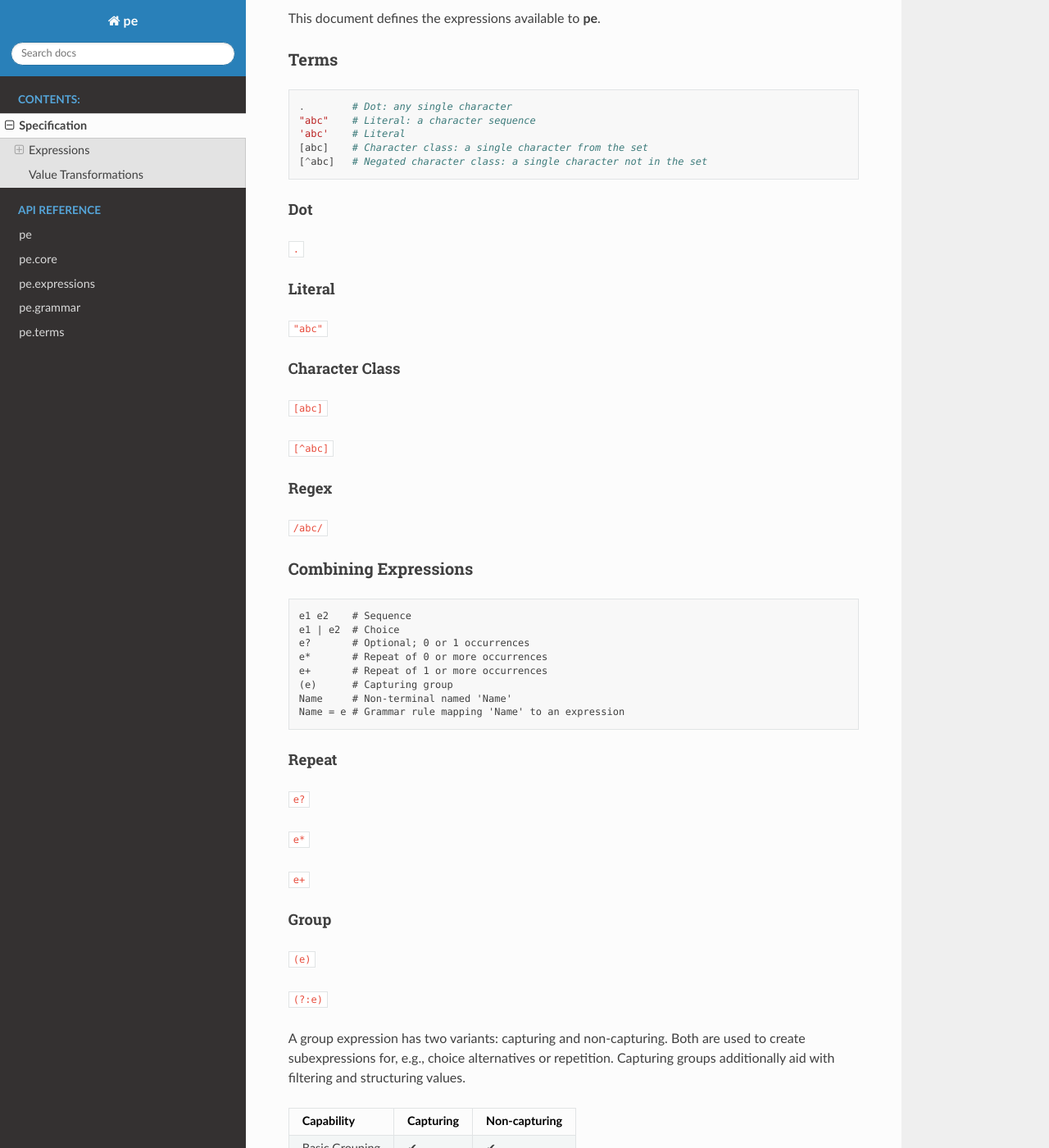
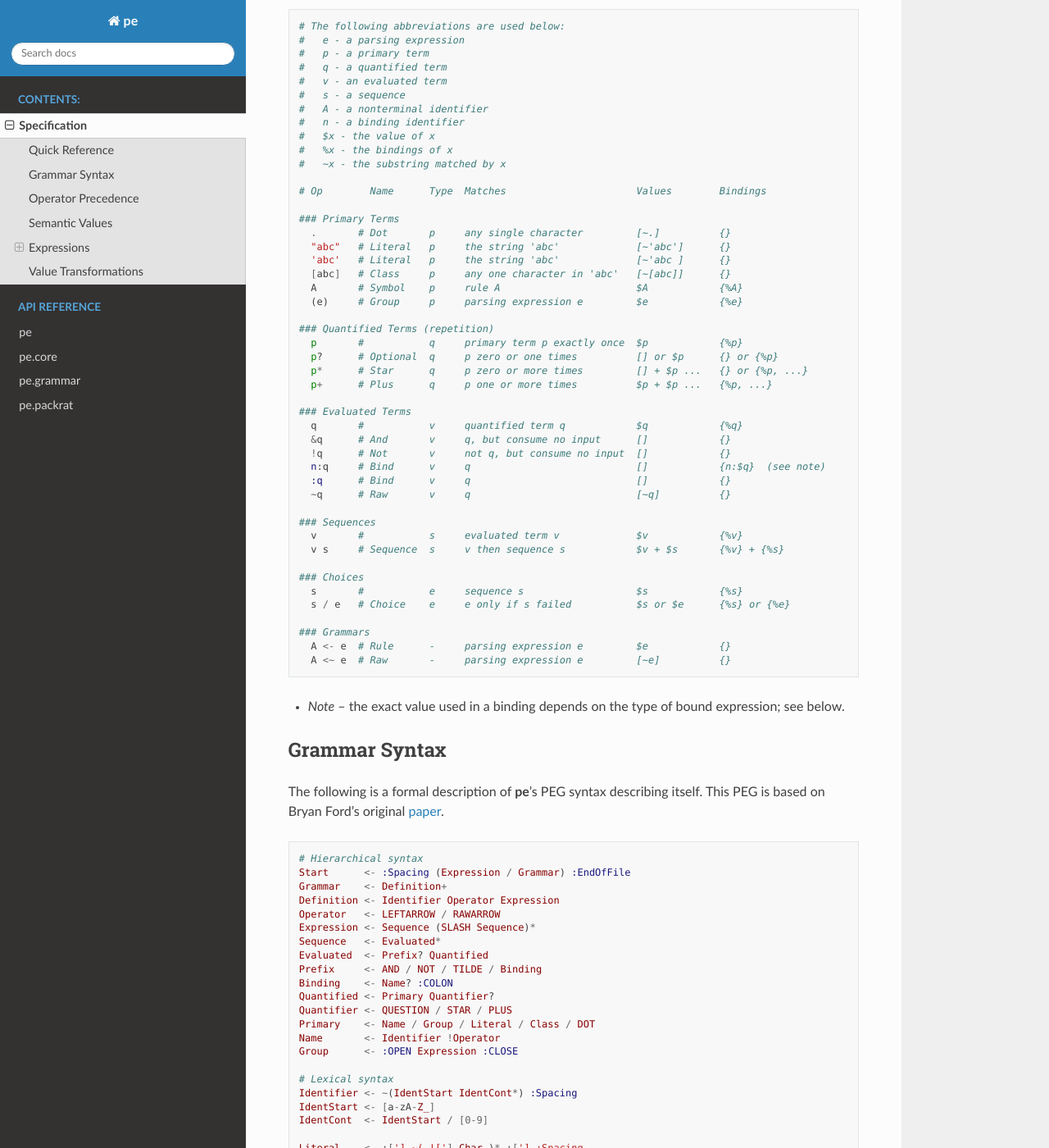
Before and after one commit to goodmami/pe, a Sphinx documentation site: the page built from docs/specification.rst, in a window 1280 px wide and 1400 px high, scrolled down 205 px. Shown: the whole window at 82% size. Built offline with Sphinx 7.4.7 and the Read the Docs theme 2.0.0, drawn with Linux system fonts in a browser that asks for light colours; some of the changed text lies outside the part shown.

Commit message:
More updates

```diff
--- a/docs/index.rst
+++ b/docs/index.rst
@@ -18,9 +18,8 @@ Welcome to pe's documentation!
 
    api/pe
    api/pe.core
-   api/pe.expressions
    api/pe.grammar
-   api/pe.terms
+   api/pe.packrat
 
 
 Indices and tables
--- a/docs/specification.rst
+++ b/docs/specification.rst
@@ -2,124 +2,255 @@
 =============
 Specification
 =============
+
+
+Quick Reference
+===============
+
+.. code:: ruby
+
+   # The following abbreviations are used below:
+   #   e - a parsing expression
+   #   p - a primary term
+   #   q - a quantified term
+   #   v - an evaluated term
+   #   s - a sequence
+   #   A - a nonterminal identifier
+   #   n - a binding identifier
+   #   $x - the value of x
+   #   %x - the bindings of x
+   #   ~x - the substring matched by x
+
+   # Op        Name      Type  Matches                      Values        Bindings
+
+   ### Primary Terms
+     .       # Dot       p     any single character         [~.]          {}
+     "abc"   # Literal   p     the string 'abc'             [~'abc']      {}
+     'abc'   # Literal   p     the string 'abc'             [~'abc ]      {}
+     [abc]   # Class     p     any one character in 'abc'   [~[abc]]      {}
+     A       # Symbol    p     rule A                       $A            {%A}
+     (e)     # Group     p     parsing expression e         $e            {%e}
+
+   ### Quantified Terms (repetition)
+     p       #           q     primary term p exactly once  $p            {%p}
+     p?      # Optional  q     p zero or one times          [] or $p      {} or {%p}
+     p*      # Star      q     p zero or more times         [] + $p ...   {} or {%p, ...}
+     p+      # Plus      q     p one or more times          $p + $p ...   {%p, ...}
+
+   ### Evaluated Terms
+     q       #           v     quantified term q            $q            {%q}
+     &q      # And       v     q, but consume no input      []            {}
+     !q      # Not       v     not q, but consume no input  []            {}
+     n:q     # Bind      v     q                            []            {n:$q}  (see note)
+     :q      # Bind      v     q                            []            {}
+     ~q      # Raw       v     q                            [~q]          {}
+
+   ### Sequences
+     v       #           s     evaluated term v             $v            {%v}
+     v s     # Sequence  s     v then sequence s            $v + $s       {%v} + {%s}
+
+   ### Choices
+     s       #           e     sequence s                   $s            {%s}
+     s / e   # Choice    e     e only if s failed           $s or $e      {%s} or {%e}
+
+   ### Grammars
+     A <- e  # Rule      -     parsing expression e         $e            {}
+     A <~ e  # Raw       -     parsing expression e         [~e]          {}
+
+* *Note* -- the exact value used in a binding depends on the type of bound
+  expression; see below.
+
+Grammar Syntax
+==============
+
+The following is a formal description of **pe**'s PEG syntax describing
+itself. This PEG is based on Bryan Ford's original `paper
+<https://bford.info/pub/lang/peg>`_.
+
+.. code:: ruby
+
+  # Hierarchical syntax
+  Start      <- :Spacing (Expression / Grammar) :EndOfFile
+  Grammar    <- Definition+
+  Definition <- Identifier Operator Expression
+  Operator   <- LEFTARROW / RAWARROW
+  Expression <- Sequence (SLASH Sequence)*
+  Sequence   <- Evaluated*
+  Evaluated  <- Prefix? Quantified
+  Prefix     <- AND / NOT / TILDE / Binding
+  Binding    <- Name? :COLON
+  Quantified <- Primary Quantifier?
+  Quantifier <- QUESTION / STAR / PLUS
+  Primary    <- Name / Group / Literal / Class / DOT
+  Name       <- Identifier !Operator
+  Group      <- :OPEN Expression :CLOSE
+
+  # Lexical syntax
+  Identifier <- ~(IdentStart IdentCont*) :Spacing
+  IdentStart <- [a-zA-Z_]
+  IdentCont  <- IdentStart / [0-9]
+
+  Literal    <- :['] ~( !['] Char )* :['] :Spacing
+              / :["] ~( !["] Char )* :["] :Spacing
+
+  Class      <- :'[' ~( !']' Range )* :']' :Spacing
+  Range      <- Char '-' Char / Char
+  Char       <- '\\' . / .
+
+  LEFTARROW  <- '<-' :Spacing
+  RAWARROW   <- '<~' :Spacing
+  SLASH      <- '/' :Spacing
+  AND        <- '&' :Spacing
+  NOT        <- '!' :Spacing
+  TILDE      <- '~' :Spacing
+  QUESTION   <- '?' :Spacing
+  STAR       <- '*' :Spacing
+  PLUS       <- '+' :Spacing
+  OPEN       <- '(' :Spacing
+  CLOSE      <- ')' :Spacing
+  DOT        <- '.' :Spacing
+  COLON      <- ':' :Spacing
+
+  Spacing    <- (Space / Comment)*
+  Comment    <- '#' (!EndOfLine .)* EndOfLine
+  Space      <- ' ' / '\t' / EndOfLine
+  EndOfLine  <- '\r\n' / '\n' / '\r'
+  EndOfFile  <- !.
+
+
+Operator Precedence
+===================
+
+===========  ========  ==========
+Operator     Name      Precedence
+===========  ========  ==========
+``.``        Dot       5
+``" "``      Literal   5
+``[ ]``      Class     5
+``Abc``      Name      5
+``(e)``      Group     5
+``e?``       Optional  4
+``e*``       Star      4
+``e+``       Plus      4
+``&e``       And       3
+``!e``       Not       3
+``:e``       Bind      3
+``~e``       Raw       3
+``e1 e2``    Sequence  2
+``e1 / e2``  Choice    1
+===========  ========  ==========
+
+
+Semantic Values
+===============
+
+The value of each expression is a list. For
+
 
 Expressions
 ===========
 
 This document defines the expressions available to **pe**.
 
-Terms
------
-
-.. code::
-
-   .        # Dot: any single character
-   "abc"    # Literal: a character sequence
-   'abc'    # Literal
-   [abc]    # Character class: a single character from the set
-   [^abc]   # Negated character class: a single character not in the set
-
-
 Dot
-'''
+---
 
 ``.``
 
 
 Literal
-'''''''
+-------
 
 ``"abc"``
 
 
 Character Class
-'''''''''''''''
+---------------
 
 ``[abc]``
 
-``[^abc]``
+
+Nonterminal Symbol
+------------------
+
+``A``
 
 
-Regex
-'''''
+Group
+-----
 
-``/abc/``
+``(e)``
 
 
-Combining Expressions
----------------------
+Optional
+--------
+
+``e?``
+
+
+Star
+----
+
+``e*``
+
+
+Plus
+----
+
+``e+``
+
+
+Bind
+----
+
+``n:e``
+
+``:e``
+
+* If the bound expression is repeated (an optional, star, or plus), a
+  sequence, or a choice, or indirectly one of these through some chain of
+  nonterminals to rules where no rule specifies an action, the associated
+  value is the values list;
+* Otherwise, if the values list is empty, the associated value is ``None``;
+* Otherwise, the associated value is the last item on the values list
 
 .. code::
 
-   e1 e2    # Sequence
-   e1 | e2  # Choice
-   e?       # Optional; 0 or 1 occurrences
-   e*       # Repeat of 0 or more occurrences
-   e+       # Repeat of 1 or more occurrences
-   (e)      # Capturing group
-   Name     # Non-terminal named 'Name'
-   Name = e # Grammar rule mapping 'Name' to an expression
+   # Expression        # Input    # Value of 'a'
+   a:.                 # abcd     'a'
+   a:"abc"             # abcd     'abc'
+   a:[abc]             # abcd     'a'
+   a:A                 # abcd     'abc'
+   a:B                 # abcd     ['a', 'b', 'c']
+   a:.*                # abcd     ['a', 'b', 'c']
+   a:(~.*)             # abcd     'abcd'
+   a:("a" / A)         # abcd     ['a']
+   a:C                 # abcd     'abc'
+
+   # Rules
+   A <- "abc"
+   B <- "a" "b" "c"
+   C <- A
 
 
-Repeat
-''''''
+Raw
+---
 
-``e?``
+``~e``
 
-``e*``
-
-``e+``
-
-..
-  .           # any single character
-  "abc"       # literal
-  'abc'       # literal
-  [abc]       # character class
-  [^abc]      # negated character class
-
-  # repeating expressions
-  e           # exactly one
-  e?          # zero or one (optional)
-  e*          # zero or more
-  e+          # one or more
-  e{2:d}      # exactly two delimited by d (delimiter optional)
-  e{2,5:d}    # between two and five delimited by d (all parameters optional)
-
-  # combining expressions
-  e1 e2       # sequence of e1 and e2
-  e1 | e2     # ordered choice of e1 and e2
-  (?:e)       # non-capturing group
-  (e)         # capturing group
-
-  # lookahead
-  &e          # positive lookahead
-  !e          # negative lookahead
-
-  # grammars
-  name = ...  # define a rule named 'name'
-  ... = name  # refer to rule named 'name'
+https://github.com/PhilippeSigaud/Pegged
 
 
-Group
-'''''
+Sequence
+--------
 
-``(e)``
+``e e``
 
-``(?:e)``
 
-A group expression has two variants: capturing and non-capturing. Both
-are used to create subexpressions for, e.g., choice alternatives or
-repetition. Capturing groups additionally aid with filtering and
-structuring values.
+Ordered Choice
+--------------
 
-==============  =========  =============
-Capability      Capturing  Non-capturing
-==============  =========  =============
-Basic Grouping  ✔          ✔
-Filtering       ✔
-Structuring     ✔
-==============  =========  =============
-
+``e / e``
 
 Value Transformations
 =====================
@@ -130,19 +261,19 @@ Value Transformations
    # -------------------------------------------------------
    Start <- [0-9]                   '3'    ->  '3'
    # -------------------------------------------------------
-   Start <- [0-9]         >>> int   '3'    ->  0
+   Start <- [0-9]          -> int   '3'    ->  0
    # -------------------------------------------------------
    Start <- ([0-9])                 '3'    ->  '3'
    # -------------------------------------------------------
-   Start <- ([0-9])       >>> int   '3'    ->  3
+   Start <- ([0-9])        -> int   '3'    ->  3
    # -------------------------------------------------------
-   Start <- (([0-9]))     >>> int   '3'    ->  *error*
+   Start <- (([0-9]))      -> int   '3'    ->  *error*
    # -------------------------------------------------------
    Start <- Digit                   '3'    ->  '3'
    Digit <- [0-9]
    # -------------------------------------------------------
    Start <- Digit                   '3'    ->  0
-   Digit <- [0-9]         >>> int
+   Digit <- [0-9]          -> int
    # -------------------------------------------------------
    Start <- Digit                   '3'    ->  '3'
    Digit <- ([0-9])
@@ -151,10 +282,10 @@ Value Transformations
    Digit <- [0-9]
    # -------------------------------------------------------
    Start <- (Digit)                 '3'    ->  0
-   Digit <- [0-9]         >>> int
+   Digit <- [0-9]          -> int
    # -------------------------------------------------------
    Start <- Digit                   '3'    ->  3
-   Digit <- ([0-9])       >>> int
+   Digit <- ([0-9])        -> int
 
 
 .. code::
@@ -162,17 +293,17 @@ Value Transformations
    # Grammar                        Input  ->  Value
    Start <- "-" [0-9]               '-3'   ->  '-3'
    # -------------------------------------------------------
-   Start <- "-" [0-9]     >>> int   '-3'  ->  -3
+   Start <- "-" [0-9]      -> int   '-3'  ->  -3
    # -------------------------------------------------------
    Start <- "-" ([0-9])             '-3'  ->  ['3']
    # -------------------------------------------------------
-   Start <- "-" ([0-9])   >>> int   '-3'  ->  *error*
+   Start <- "-" ([0-9])    -> int   '-3'  ->  *error*
    # -------------------------------------------------------
    Start <- "-" Digit               '-3'  ->  '-3'
    Digit <- [0-9]
    # -------------------------------------------------------
    Start <- "-" Digit               '-3'  ->  ['-', 3]
-   Digit <- [0-9]         >>> int
+   Digit <- [0-9]          -> int
    # -------------------------------------------------------
    Start <- "-" Digit               '-3'  ->  ['-', ['3']]
    Digit <- ([0-9])
```
Also changed, not shown: README.md (+2 -2 lines), docs/api/pe.core.rst (+7 -4 lines), docs/api/pe.grammar.rst (+20 -2 lines), docs/api/pe.packrat.rst (renamed from docs/api/pe.expressions.rst, +13 -15 lines), docs/api/pe.terms.rst (deleted, +0 -21 lines), 8 other files.
